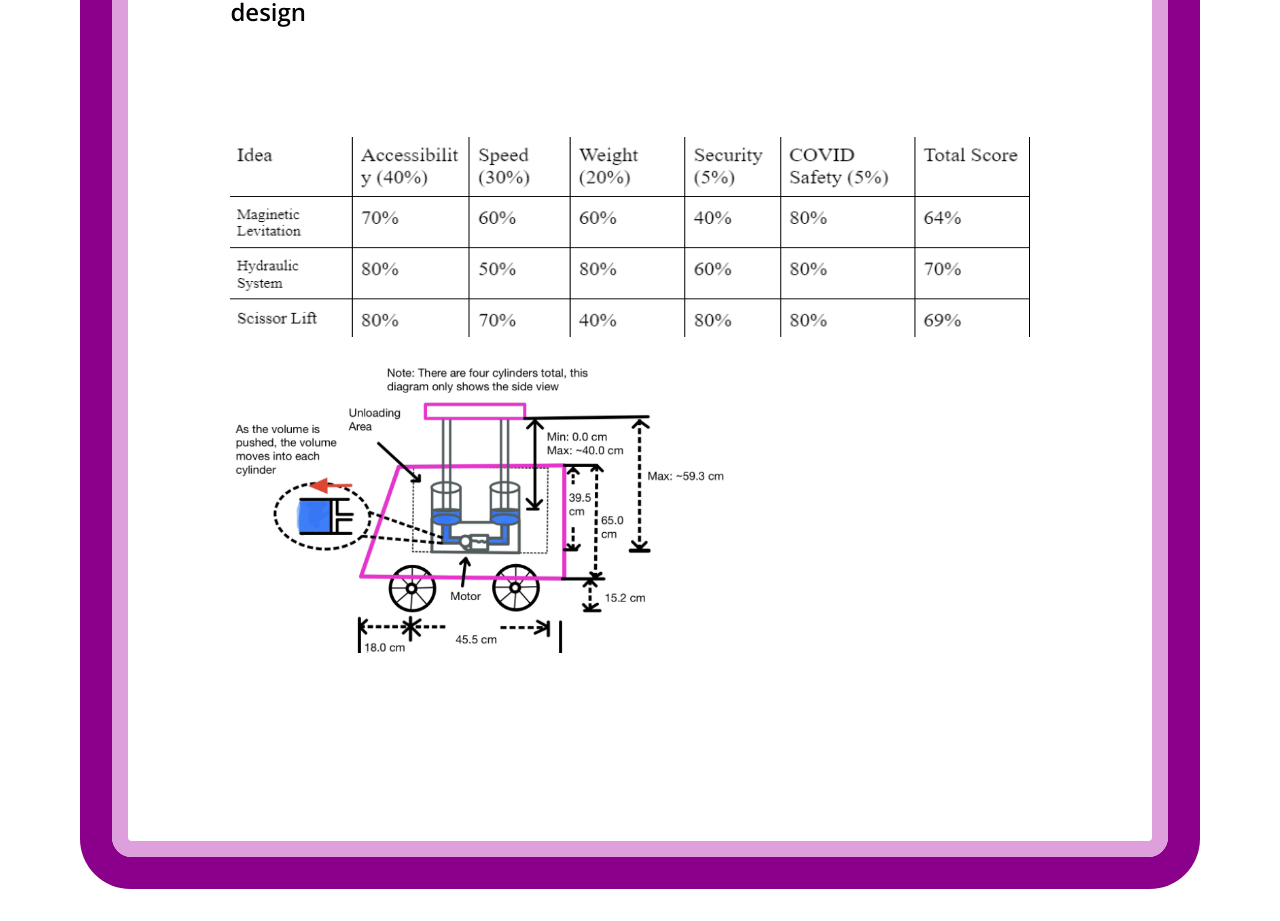
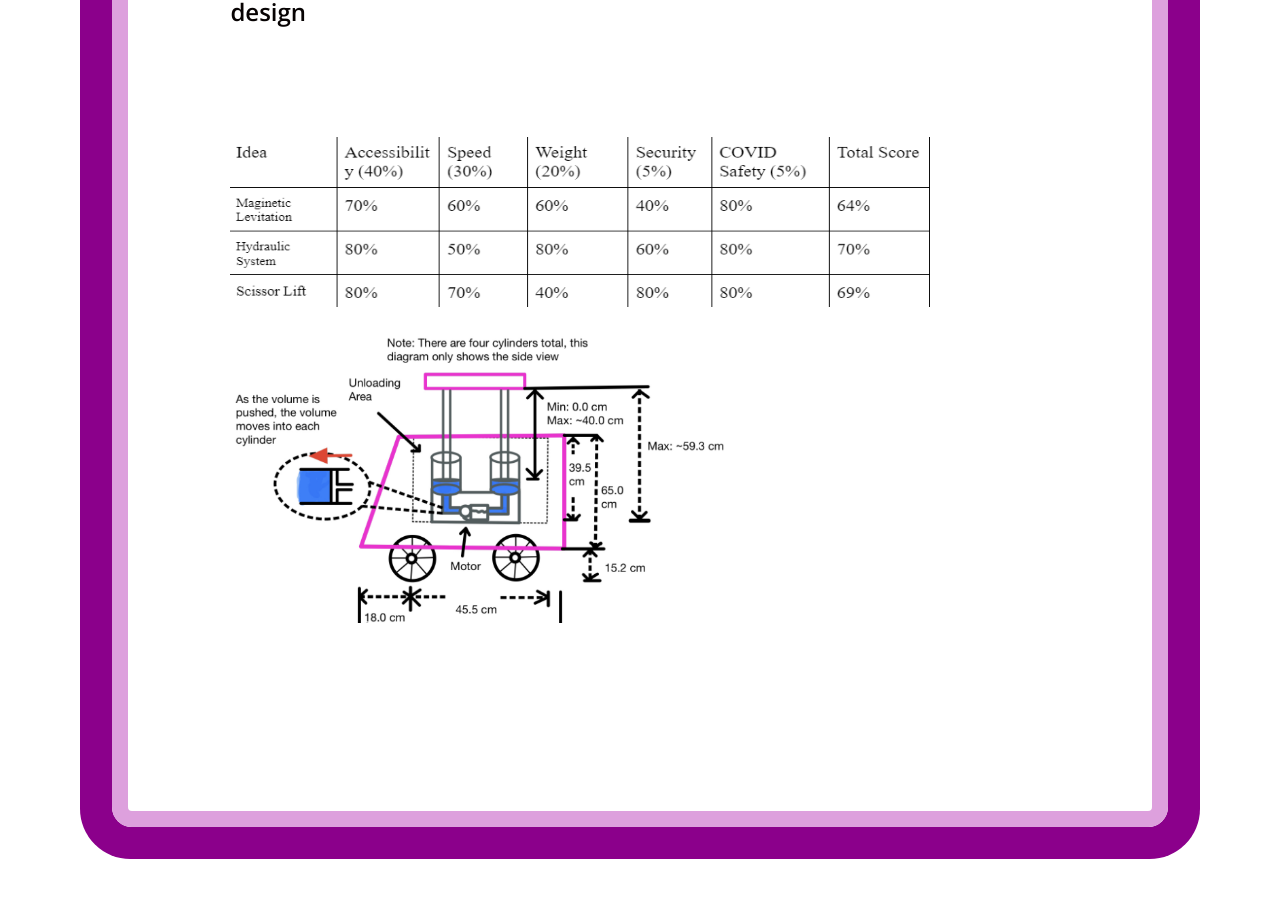
Before and after one commit to skim1601/skim1601.github.io, a plain HTML site: page index.html in a window 1280 px wide. Shown: the part 6911-7832 px from the top of the page. Drawn offline with nearby package versions, Linux system fonts and the light colour scheme; a web font is replaced by a local one.

Commit message:
Update index.html

```diff
--- a/index.html
+++ b/index.html
@@ -118,7 +118,7 @@
 			●&emsp;Scored 94.45/96 in peer evaluation, which assessed organizational, communication, and relational skills as
 			the project manager <br>
 			●&emsp;Selected a hydraulic design, HydroLifter, as the team's conceptual design<br><br><br>
-			<img src="images/chart.png" width="800" height="200" alt="">
+			<img src="images/chart.png" width="700" height="170" alt="">
 			<img src="images/diagram.png" width="500" height="300" alt="">
 			<br><br><br><br>
 		</p><br>
```
